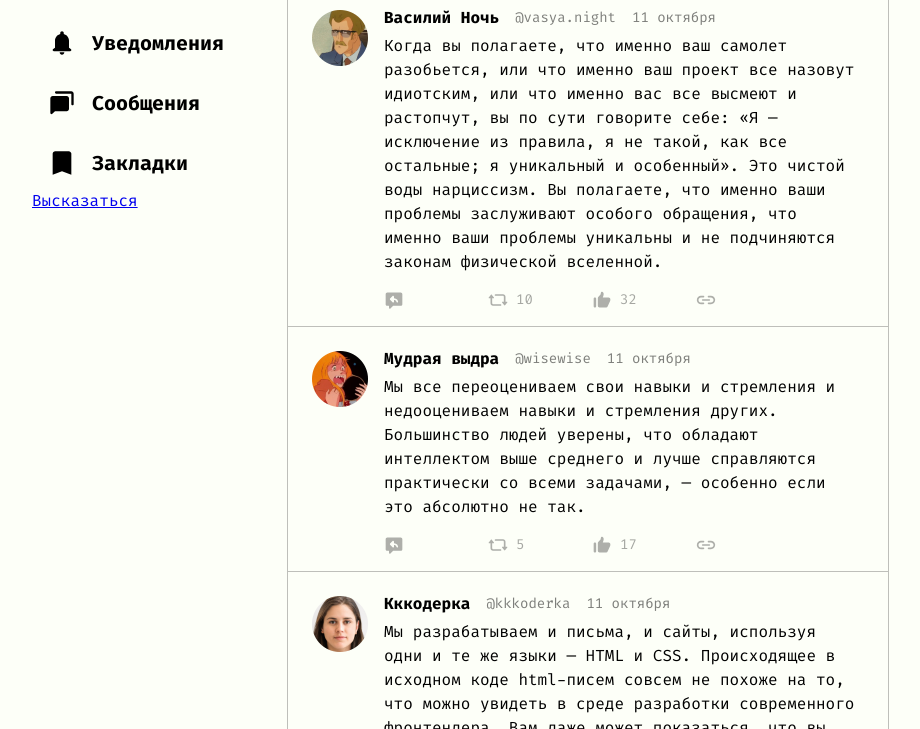
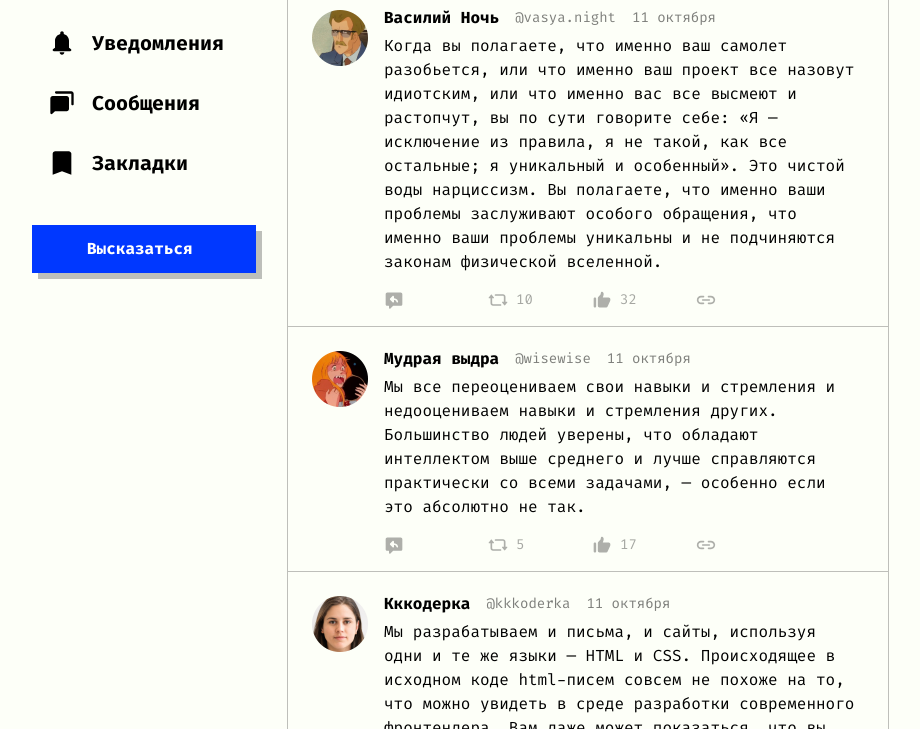
Before and after one commit to evgeny-matveev/hse-19__twiclone, a plain HTML site: page index.html in a window 1280 px wide. Shown: the part 71-800 px from the top of the page, without its empty margins (52-972 px from the left). Drawn offline with Linux system fonts and the light colour scheme.

Commit message:
Закончили с навигацией сайта

```diff
--- a/index.html
+++ b/index.html
@@ -33,7 +33,7 @@
         </a>
       </li>
     </ul>
-    <a href="#">Высказаться</a>
+    <a class="nav__btn" href="#">Высказаться</a>
   </nav>
 
   <aside>
--- a/styles/main.css
+++ b/styles/main.css
@@ -128,6 +128,21 @@ nav {
   mask: url(../img/bookmark-icn.svg);
   -webkit-mask: url(../img/bookmark-icn.svg);
 }
+.nav__btn {
+  font-size: 16px;
+  font-weight: bold;
+  color: #fff;
+  background: var(--accent-color);
+  padding: 16px 55px;
+  text-decoration: none;
+  margin-top: 32px;
+  display: block;
+  box-shadow: 6px 6px 0 rgba(0, 0, 0, 0.25);
+}
+.nav__btn:hover {
+  filter: brightness(1.25);
+}
+
 
 
 
```
